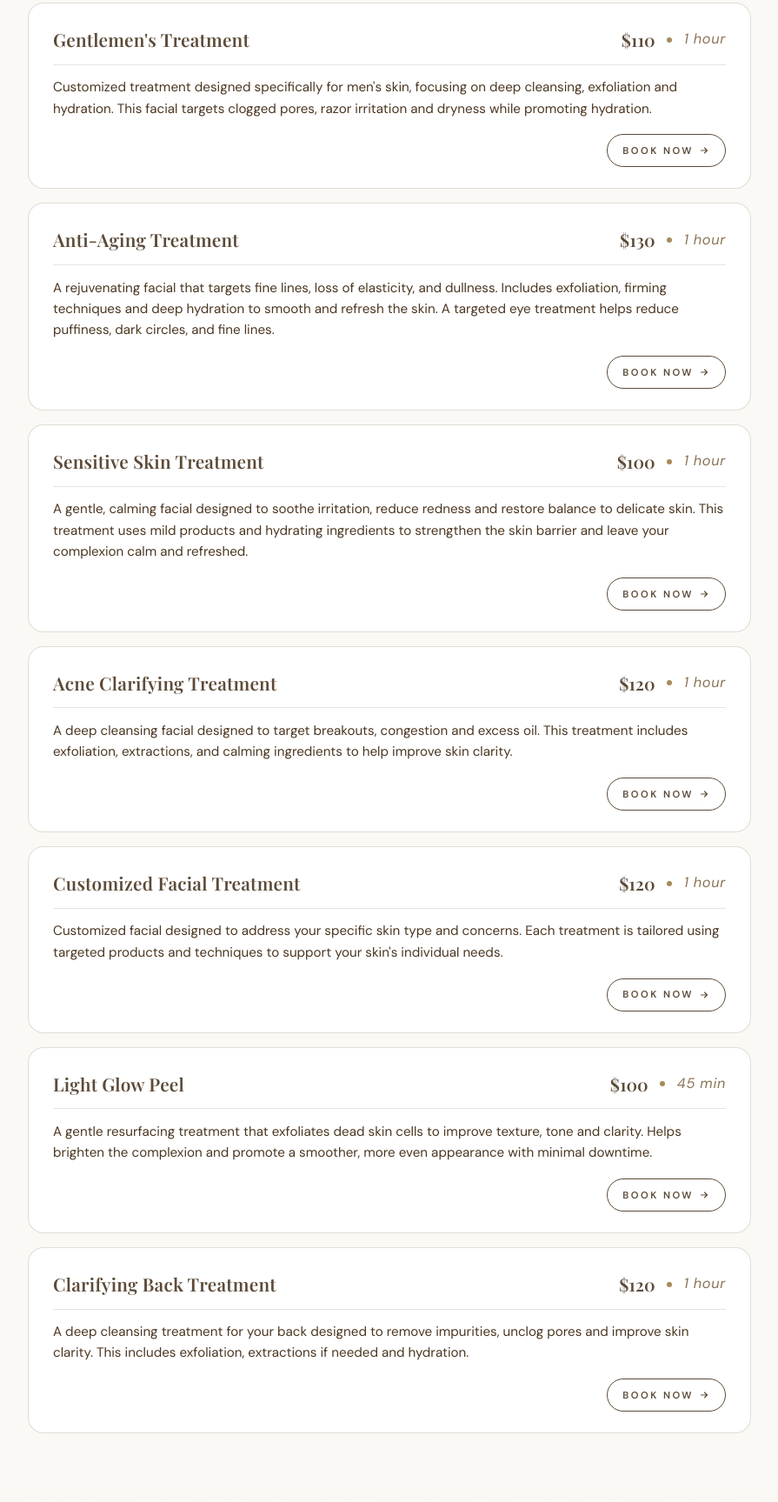
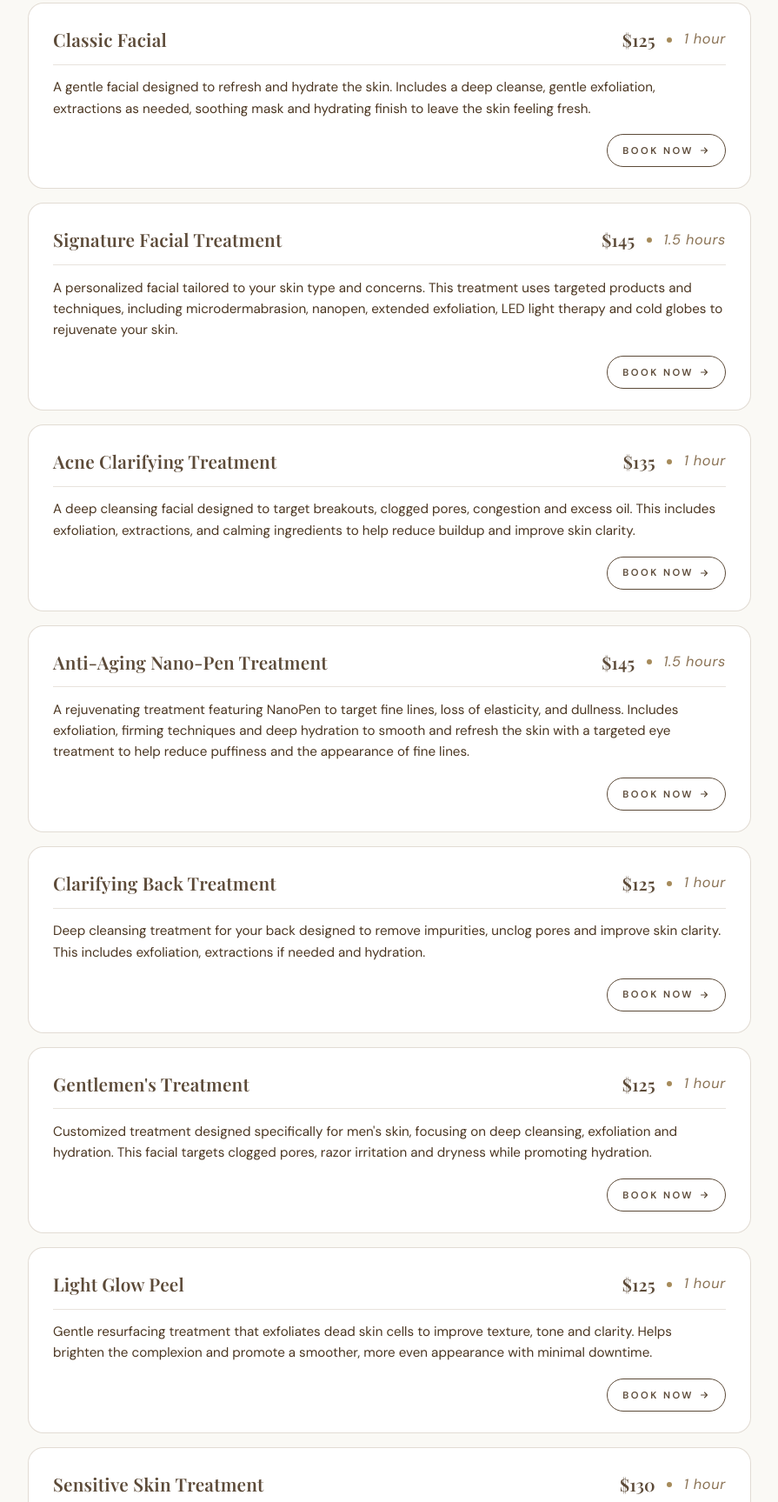
Before and after one commit to tannershea/PKbeauty, a website: page services.html in a window 1280 px wide. Shown: the part 768-2495 px from the top of the page at 87% size, without its empty margins (192-1087 px from the left). Drawn offline with nearby package versions, Linux system fonts and the light colour scheme; a web font is replaced by a local one.

Commit message:
Sync services menu with Paulina’s updated prices, durations, and descriptions.
Co-authored-by: Cursor <cursoragent@cursor.com>

```diff
--- a/services.html
+++ b/services.html
@@ -86,9 +86,99 @@
       <ul class="treatment-list">
         <li class="treatment reveal" data-reveal>
           <div class="treatment__head">
+            <h3 class="treatment__title">Classic Facial</h3>
+            <div class="treatment__meta">
+              <span class="treatment__price">$125</span>
+              <span class="treatment__divider" aria-hidden="true"></span>
+              <span class="treatment__time">1 hour</span>
+            </div>
+          </div>
+          <p class="treatment__desc">A gentle facial designed to refresh and hydrate the skin. Includes a deep cleanse, gentle exfoliation, extractions as needed, soothing mask and hydrating finish to leave the skin feeling fresh.</p>
+          <div class="treatment__foot">
+            <a class="btn-book" href="https://book.squareup.com/appointments/fhh6s1mq1upyn2/location/L5X424STNNM6Y/services" target="_blank" rel="noopener noreferrer" aria-label="Book Classic Facial">
+              Book Now
+              <svg viewBox="0 0 24 24" width="12" height="12" aria-hidden="true" fill="none" stroke="currentColor" stroke-width="2.2" stroke-linecap="round" stroke-linejoin="round"><path d="M5 12h14M13 6l6 6-6 6"/></svg>
+            </a>
+          </div>
+        </li>
+
+        <li class="treatment reveal" data-reveal>
+          <div class="treatment__head">
+            <h3 class="treatment__title">Signature Facial Treatment</h3>
+            <div class="treatment__meta">
+              <span class="treatment__price">$145</span>
+              <span class="treatment__divider" aria-hidden="true"></span>
+              <span class="treatment__time">1.5 hours</span>
+            </div>
+          </div>
+          <p class="treatment__desc">A personalized facial tailored to your skin type and concerns. This treatment uses targeted products and techniques, including microdermabrasion, nanopen, extended exfoliation, LED light therapy and cold globes to rejuvenate your skin.</p>
+          <div class="treatment__foot">
+            <a class="btn-book" href="https://book.squareup.com/appointments/fhh6s1mq1upyn2/location/L5X424STNNM6Y/services" target="_blank" rel="noopener noreferrer" aria-label="Book Signature Facial Treatment">
+              Book Now
+              <svg viewBox="0 0 24 24" width="12" height="12" aria-hidden="true" fill="none" stroke="currentColor" stroke-width="2.2" stroke-linecap="round" stroke-linejoin="round"><path d="M5 12h14M13 6l6 6-6 6"/></svg>
+            </a>
+          </div>
+        </li>
+
+        <li class="treatment reveal" data-reveal>
+          <div class="treatment__head">
+            <h3 class="treatment__title">Acne Clarifying Treatment</h3>
+            <div class="treatment__meta">
+              <span class="treatment__price">$135</span>
+              <span class="treatment__divider" aria-hidden="true"></span>
+              <span class="treatment__time">1 hour</span>
+            </div>
+          </div>
+          <p class="treatment__desc">A deep cleansing facial designed to target breakouts, clogged pores, congestion and excess oil. This includes exfoliation, extractions, and calming ingredients to help reduce buildup and improve skin clarity.</p>
+          <div class="treatment__foot">
+            <a class="btn-book" href="https://book.squareup.com/appointments/fhh6s1mq1upyn2/location/L5X424STNNM6Y/services/KE5AVZEI3PWPJWCFJWDMMRVR" target="_blank" rel="noopener noreferrer" aria-label="Book Acne Clarifying Treatment">
+              Book Now
+              <svg viewBox="0 0 24 24" width="12" height="12" aria-hidden="true" fill="none" stroke="currentColor" stroke-width="2.2" stroke-linecap="round" stroke-linejoin="round"><path d="M5 12h14M13 6l6 6-6 6"/></svg>
+            </a>
+          </div>
+        </li>
+
+        <li class="treatment reveal" data-reveal>
+          <div class="treatment__head">
+            <h3 class="treatment__title">Anti-Aging Nano-Pen Treatment</h3>
+            <div class="treatment__meta">
+              <span class="treatment__price">$145</span>
+              <span class="treatment__divider" aria-hidden="true"></span>
+              <span class="treatment__time">1.5 hours</span>
+            </div>
+          </div>
+          <p class="treatment__desc">A rejuvenating treatment featuring NanoPen to target fine lines, loss of elasticity, and dullness. Includes exfoliation, firming techniques and deep hydration to smooth and refresh the skin with a targeted eye treatment to help reduce puffiness and the appearance of fine lines.</p>
+          <div class="treatment__foot">
+            <a class="btn-book" href="https://book.squareup.com/appointments/fhh6s1mq1upyn2/location/L5X424STNNM6Y/services/BTAWGU2OMJFZMQN7C6QIZISU" target="_blank" rel="noopener noreferrer" aria-label="Book Anti-Aging Nano-Pen Treatment">
+              Book Now
+              <svg viewBox="0 0 24 24" width="12" height="12" aria-hidden="true" fill="none" stroke="currentColor" stroke-width="2.2" stroke-linecap="round" stroke-linejoin="round"><path d="M5 12h14M13 6l6 6-6 6"/></svg>
+            </a>
+          </div>
+        </li>
+
+        <li class="treatment reveal" data-reveal>
+          <div class="treatment__head">
+            <h3 class="treatment__title">Clarifying Back Treatment</h3>
+            <div class="treatment__meta">
+              <span class="treatment__price">$125</span>
+              <span class="treatment__divider" aria-hidden="true"></span>
+              <span class="treatment__time">1 hour</span>
+            </div>
+          </div>
+          <p class="treatment__desc">Deep cleansing treatment for your back designed to remove impurities, unclog pores and improve skin clarity. This includes exfoliation, extractions if needed and hydration.</p>
+          <div class="treatment__foot">
+            <a class="btn-book" href="https://book.squareup.com/appointments/fhh6s1mq1upyn2/location/L5X424STNNM6Y/services/HYVDTIBQCLDUCVHAAJUZ5ZT7" target="_blank" rel="noopener noreferrer" aria-label="Book Clarifying Back Treatment">
+              Book Now
+              <svg viewBox="0 0 24 24" width="12" height="12" aria-hidden="true" fill="none" stroke="currentColor" stroke-width="2.2" stroke-linecap="round" stroke-linejoin="round"><path d="M5 12h14M13 6l6 6-6 6"/></svg>
+            </a>
+          </div>
+        </li>
+
+        <li class="treatment reveal" data-reveal>
+          <div class="treatment__head">
             <h3 class="treatment__title">Gentlemen's Treatment</h3>
             <div class="treatment__meta">
-              <span class="treatment__price">$110</span>
+              <span class="treatment__price">$125</span>
               <span class="treatment__divider" aria-hidden="true"></span>
               <span class="treatment__time">1 hour</span>
             </div>
@@ -104,16 +194,16 @@
 
         <li class="treatment reveal" data-reveal>
           <div class="treatment__head">
-            <h3 class="treatment__title">Anti-Aging Treatment</h3>
+            <h3 class="treatment__title">Light Glow Peel</h3>
             <div class="treatment__meta">
-              <span class="treatment__price">$130</span>
+              <span class="treatment__price">$125</span>
               <span class="treatment__divider" aria-hidden="true"></span>
               <span class="treatment__time">1 hour</span>
             </div>
           </div>
-          <p class="treatment__desc">A rejuvenating facial that targets fine lines, loss of elasticity, and dullness. Includes exfoliation, firming techniques and deep hydration to smooth and refresh the skin. A targeted eye treatment helps reduce puffiness, dark circles, and fine lines.</p>
+          <p class="treatment__desc">Gentle resurfacing treatment that exfoliates dead skin cells to improve texture, tone and clarity. Helps brighten the complexion and promote a smoother, more even appearance with minimal downtime.</p>
           <div class="treatment__foot">
-            <a class="btn-book" href="https://book.squareup.com/appointments/fhh6s1mq1upyn2/location/L5X424STNNM6Y/services/BTAWGU2OMJFZMQN7C6QIZISU" target="_blank" rel="noopener noreferrer" aria-label="Book Anti-Aging Treatment">
+            <a class="btn-book" href="https://book.squareup.com/appointments/fhh6s1mq1upyn2/location/L5X424STNNM6Y/services/VJGQCHO3BG7I7IWTUPBVTKOE" target="_blank" rel="noopener noreferrer" aria-label="Book Light Glow Peel">
               Book Now
               <svg viewBox="0 0 24 24" width="12" height="12" aria-hidden="true" fill="none" stroke="currentColor" stroke-width="2.2" stroke-linecap="round" stroke-linejoin="round"><path d="M5 12h14M13 6l6 6-6 6"/></svg>
             </a>
@@ -124,12 +214,12 @@
           <div class="treatment__head">
             <h3 class="treatment__title">Sensitive Skin Treatment</h3>
             <div class="treatment__meta">
-              <span class="treatment__price">$100</span>
+              <span class="treatment__price">$130</span>
               <span class="treatment__divider" aria-hidden="true"></span>
               <span class="treatment__time">1 hour</span>
             </div>
           </div>
-          <p class="treatment__desc">A gentle, calming facial designed to soothe irritation, reduce redness and restore balance to delicate skin. This treatment uses mild products and hydrating ingredients to strengthen the skin barrier and leave your complexion calm and refreshed.</p>
+          <p class="treatment__desc">A gentle, calming facial designed to soothe irritation, reduce redness and restore balance to delicate skin. This treatment uses mild products and hydrating ingredients to strengthen the skin barrier.</p>
           <div class="treatment__foot">
             <a class="btn-book" href="https://book.squareup.com/appointments/fhh6s1mq1upyn2/location/L5X424STNNM6Y/services/UM6TQUL5TBJRRWTDSP7MXDOA" target="_blank" rel="noopener noreferrer" aria-label="Book Sensitive Skin Treatment">
               Book Now
@@ -140,16 +230,16 @@
 
         <li class="treatment reveal" data-reveal>
           <div class="treatment__head">
-            <h3 class="treatment__title">Acne Clarifying Treatment</h3>
+            <h3 class="treatment__title">Oxygen Infusion Treatment</h3>
             <div class="treatment__meta">
-              <span class="treatment__price">$120</span>
+              <span class="treatment__price">$150</span>
               <span class="treatment__divider" aria-hidden="true"></span>
-              <span class="treatment__time">1 hour</span>
+              <span class="treatment__time">1.5 hours</span>
             </div>
           </div>
-          <p class="treatment__desc">A deep cleansing facial designed to target breakouts, congestion and excess oil. This treatment includes exfoliation, extractions, and calming ingredients to help improve skin clarity.</p>
+          <p class="treatment__desc">A relaxing treatment that hydrates your skin, softens the look of fine lines, and leaves your complexion smoother. Using a gentle oxygen infusion system, it delivers nourishing vitamins, antioxidants, peptides, and hyaluronic acid to help restore moisture and improve your skin's overall appearance.</p>
           <div class="treatment__foot">
-            <a class="btn-book" href="https://book.squareup.com/appointments/fhh6s1mq1upyn2/location/L5X424STNNM6Y/services/KE5AVZEI3PWPJWCFJWDMMRVR" target="_blank" rel="noopener noreferrer" aria-label="Book Acne Clarifying Treatment">
+            <a class="btn-book" href="https://book.squareup.com/appointments/fhh6s1mq1upyn2/location/L5X424STNNM6Y/services" target="_blank" rel="noopener noreferrer" aria-label="Book Oxygen Infusion Treatment">
               Book Now
               <svg viewBox="0 0 24 24" width="12" height="12" aria-hidden="true" fill="none" stroke="currentColor" stroke-width="2.2" stroke-linecap="round" stroke-linejoin="round"><path d="M5 12h14M13 6l6 6-6 6"/></svg>
             </a>
@@ -158,16 +248,16 @@
 
         <li class="treatment reveal" data-reveal>
           <div class="treatment__head">
-            <h3 class="treatment__title">Customized Facial Treatment</h3>
+            <h3 class="treatment__title">Microcurrent Lifting Treatment</h3>
             <div class="treatment__meta">
-              <span class="treatment__price">$120</span>
+              <span class="treatment__price">$145</span>
               <span class="treatment__divider" aria-hidden="true"></span>
-              <span class="treatment__time">1 hour</span>
+              <span class="treatment__time">1.5 hours</span>
             </div>
           </div>
-          <p class="treatment__desc">Customized facial designed to address your specific skin type and concerns. Each treatment is tailored using targeted products and techniques to support your skin's individual needs.</p>
+          <p class="treatment__desc">A treatment designed to lift, tone, smooth and brighten the skin. It includes a deep cleanse, microcurrent treatment, customized mask and LED light therapy to firm, tighten and refresh your skin.</p>
           <div class="treatment__foot">
-            <a class="btn-book" href="https://book.squareup.com/appointments/fhh6s1mq1upyn2/location/L5X424STNNM6Y/services/DBPVVMORHV42PMAHJHVWGPDS" target="_blank" rel="noopener noreferrer" aria-label="Book Customized Facial Treatment">
+            <a class="btn-book" href="https://book.squareup.com/appointments/fhh6s1mq1upyn2/location/L5X424STNNM6Y/services" target="_blank" rel="noopener noreferrer" aria-label="Book Microcurrent Lifting Treatment">
               Book Now
               <svg viewBox="0 0 24 24" width="12" height="12" aria-hidden="true" fill="none" stroke="currentColor" stroke-width="2.2" stroke-linecap="round" stroke-linejoin="round"><path d="M5 12h14M13 6l6 6-6 6"/></svg>
             </a>
@@ -176,34 +266,16 @@
 
         <li class="treatment reveal" data-reveal>
           <div class="treatment__head">
-            <h3 class="treatment__title">Light Glow Peel</h3>
+            <h3 class="treatment__title">Microcurrent Series (3) Treatments</h3>
             <div class="treatment__meta">
-              <span class="treatment__price">$100</span>
+              <span class="treatment__price">$85</span>
               <span class="treatment__divider" aria-hidden="true"></span>
-              <span class="treatment__time">45 min</span>
+              <span class="treatment__time">1 hour each</span>
             </div>
           </div>
-          <p class="treatment__desc">A gentle resurfacing treatment that exfoliates dead skin cells to improve texture, tone and clarity. Helps brighten the complexion and promote a smoother, more even appearance with minimal downtime.</p>
+          <p class="treatment__desc">A series of microcurrent treatments designed to lift, tone, smooth and brighten the skin. Each session includes a thorough cleanser followed by microcurrent to help improve the appearance of firmness and definition. Booked every 2 to 3 weeks.</p>
           <div class="treatment__foot">
-            <a class="btn-book" href="https://book.squareup.com/appointments/fhh6s1mq1upyn2/location/L5X424STNNM6Y/services/VJGQCHO3BG7I7IWTUPBVTKOE" target="_blank" rel="noopener noreferrer" aria-label="Book Light Glow Peel">
-              Book Now
-              <svg viewBox="0 0 24 24" width="12" height="12" aria-hidden="true" fill="none" stroke="currentColor" stroke-width="2.2" stroke-linecap="round" stroke-linejoin="round"><path d="M5 12h14M13 6l6 6-6 6"/></svg>
-            </a>
-          </div>
-        </li>
-
-        <li class="treatment reveal" data-reveal>
-          <div class="treatment__head">
-            <h3 class="treatment__title">Clarifying Back Treatment</h3>
-            <div class="treatment__meta">
-              <span class="treatment__price">$120</span>
-              <span class="treatment__divider" aria-hidden="true"></span>
-              <span class="treatment__time">1 hour</span>
-            </div>
-          </div>
-          <p class="treatment__desc">A deep cleansing treatment for your back designed to remove impurities, unclog pores and improve skin clarity. This includes exfoliation, extractions if needed and hydration.</p>
-          <div class="treatment__foot">
-            <a class="btn-book" href="https://book.squareup.com/appointments/fhh6s1mq1upyn2/location/L5X424STNNM6Y/services/HYVDTIBQCLDUCVHAAJUZ5ZT7" target="_blank" rel="noopener noreferrer" aria-label="Book Clarifying Back Treatment">
+            <a class="btn-book" href="https://book.squareup.com/appointments/fhh6s1mq1upyn2/location/L5X424STNNM6Y/services" target="_blank" rel="noopener noreferrer" aria-label="Book Microcurrent Series Treatments">
               Book Now
               <svg viewBox="0 0 24 24" width="12" height="12" aria-hidden="true" fill="none" stroke="currentColor" stroke-width="2.2" stroke-linecap="round" stroke-linejoin="round"><path d="M5 12h14M13 6l6 6-6 6"/></svg>
             </a>
@@ -221,46 +293,46 @@
       </div>
       <ul class="wax-list reveal" data-reveal>
         <li class="wax-row">
+          <span class="wax-row__name">Brow Lamination</span>
+          <span class="wax-row__price">$30</span>
+          <span class="wax-row__time">40 min</span>
+          <a class="btn-book btn-book--sm" href="https://book.squareup.com/appointments/fhh6s1mq1upyn2/location/L5X424STNNM6Y/services/VWA4IXF42WSX6UHEJKMAQJXT" target="_blank" rel="noopener noreferrer" aria-label="Book Brow Lamination">Book</a>
+        </li>
+        <li class="wax-row">
+          <span class="wax-row__name">Brow Tint</span>
+          <span class="wax-row__price">$20</span>
+          <span class="wax-row__time">30 min</span>
+          <a class="btn-book btn-book--sm" href="https://book.squareup.com/appointments/fhh6s1mq1upyn2/location/L5X424STNNM6Y/services/QL2OZJGHV3YMEFKMLT5KEDJI" target="_blank" rel="noopener noreferrer" aria-label="Book Brow Tint">Book</a>
+        </li>
+        <li class="wax-row">
           <span class="wax-row__name">Brow Wax</span>
           <span class="wax-row__price">$15</span>
           <span class="wax-row__time">30 min</span>
           <a class="btn-book btn-book--sm" href="https://book.squareup.com/appointments/fhh6s1mq1upyn2/location/L5X424STNNM6Y/services/AGHZOZBQPFMULPKG4XSL5S7S" target="_blank" rel="noopener noreferrer" aria-label="Book Brow Wax">Book</a>
         </li>
         <li class="wax-row">
+          <span class="wax-row__name">Chin Wax</span>
+          <span class="wax-row__price">$10</span>
+          <span class="wax-row__time">15 min</span>
+          <a class="btn-book btn-book--sm" href="https://book.squareup.com/appointments/fhh6s1mq1upyn2/location/L5X424STNNM6Y/services/RIQHB6UA2IRXHQDQPMQQQVAS" target="_blank" rel="noopener noreferrer" aria-label="Book Chin Wax">Book</a>
+        </li>
+        <li class="wax-row">
           <span class="wax-row__name">Lip Wax</span>
           <span class="wax-row__price">$10</span>
-          <span class="wax-row__time">10 - 15 min</span>
+          <span class="wax-row__time">15 min</span>
           <a class="btn-book btn-book--sm" href="https://book.squareup.com/appointments/fhh6s1mq1upyn2/location/L5X424STNNM6Y/services/OJRWOWRWMWGR2IZPBUY2ZGOW" target="_blank" rel="noopener noreferrer" aria-label="Book Lip Wax">Book</a>
-        </li>
-        <li class="wax-row">
-          <span class="wax-row__name">Chin Wax</span>
-          <span class="wax-row__price">$10</span>
-          <span class="wax-row__time">10 - 15 min</span>
-          <a class="btn-book btn-book--sm" href="https://book.squareup.com/appointments/fhh6s1mq1upyn2/location/L5X424STNNM6Y/services/RIQHB6UA2IRXHQDQPMQQQVAS" target="_blank" rel="noopener noreferrer" aria-label="Book Chin Wax">Book</a>
         </li>
         <li class="wax-row">
           <span class="wax-row__name">Facial Wax Bundle</span>
           <span class="wax-row__price">$30</span>
-          <span class="wax-row__time">35 - 40 min</span>
+          <span class="wax-row__time">40 min</span>
           <a class="btn-book btn-book--sm" href="https://book.squareup.com/appointments/fhh6s1mq1upyn2/location/L5X424STNNM6Y/services" target="_blank" rel="noopener noreferrer" aria-label="Book Facial Wax Bundle">Book</a>
         </li>
         <li class="wax-row">
           <span class="wax-row__name">Underarm Wax</span>
           <span class="wax-row__price">$20</span>
-          <span class="wax-row__time">20 min</span>
+          <span class="wax-row__time">30 min</span>
           <a class="btn-book btn-book--sm" href="https://book.squareup.com/appointments/fhh6s1mq1upyn2/location/L5X424STNNM6Y/services/RBGN4DUZCNJCA6THK3QLTJWE" target="_blank" rel="noopener noreferrer" aria-label="Book Underarm Wax">Book</a>
-        </li>
-        <li class="wax-row">
-          <span class="wax-row__name">Brow Lamination</span>
-          <span class="wax-row__price">$30</span>
-          <span class="wax-row__time">30 - 40 min</span>
-          <a class="btn-book btn-book--sm" href="https://book.squareup.com/appointments/fhh6s1mq1upyn2/location/L5X424STNNM6Y/services/VWA4IXF42WSX6UHEJKMAQJXT" target="_blank" rel="noopener noreferrer" aria-label="Book Brow Lamination">Book</a>
-        </li>
-        <li class="wax-row">
-          <span class="wax-row__name">Brow Tint</span>
-          <span class="wax-row__price">$20</span>
-          <span class="wax-row__time">20 min</span>
-          <a class="btn-book btn-book--sm" href="https://book.squareup.com/appointments/fhh6s1mq1upyn2/location/L5X424STNNM6Y/services/QL2OZJGHV3YMEFKMLT5KEDJI" target="_blank" rel="noopener noreferrer" aria-label="Book Brow Tint">Book</a>
         </li>
       </ul>
     </section>
```
Also changed, not shown: contact.html (+14 -10 lines), index.html (+2 -2 lines), skin-types.html (+7 -7 lines).
